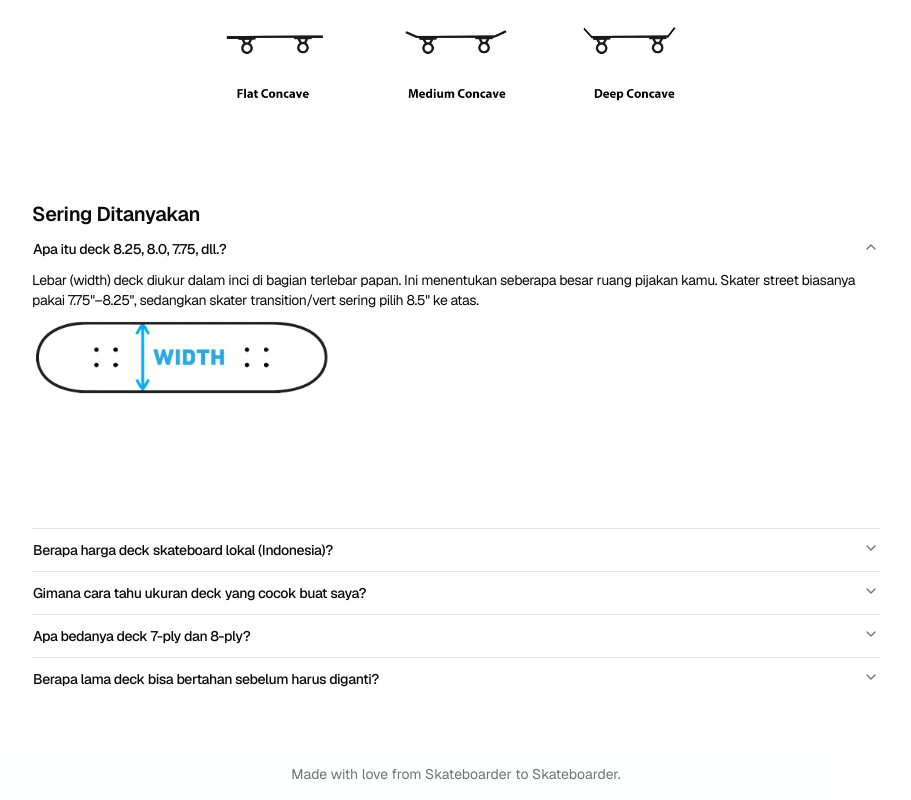
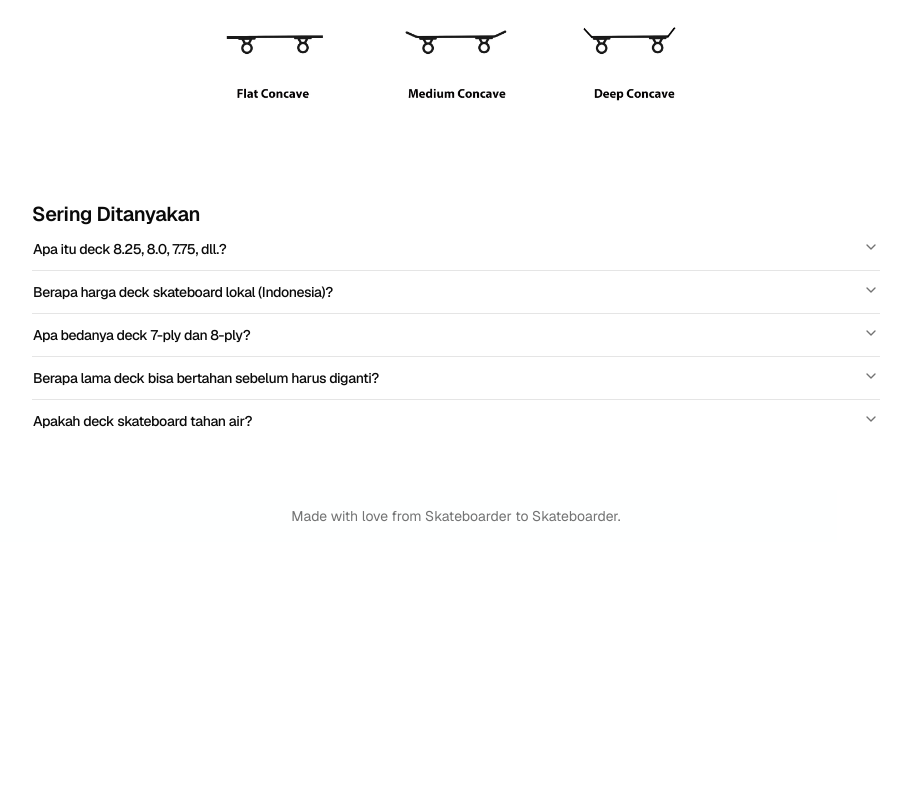
Before and after one commit to rikyfahrian/startskateboarding, a Next.js app: page /deck in a window 1280 px wide. Shown: the part 1674-2474 px from the top of the page, without its empty margins (184-1095 px from the left). After the commit the page ends 2216 px from the top, so only its background shows below. Built offline with nearby package versions, Linux system fonts and the light colour scheme.

Commit message:
page: deck

```diff
--- a/src/app/(parts)/deck/accordion.tsx
+++ b/src/app/(parts)/deck/accordion.tsx
@@ -32,29 +32,30 @@ const items: Item[] = [
       "Harga deck skateboard lokal (Indonesia) bisa bervariasi tergantung merek, kualitas, dan tempat pembelian. Umumnya, harga deck berkisar antara Rp 300.000 hingga Rp 800.000.",
     tips: "Belilah papan skateboard di Skateshop lokal untuk mendukung bisnis lokal dan mendapatkan saran langsung dari staf yang berpengalaman.",
   },
+
   {
     value: "item-3",
-    trigger: "Gimana cara tahu ukuran deck yang cocok buat saya?",
-    content:
-      'Patokan awalnya dari ukuran sepatu. Sepatu 39–40 → deck 7.5"–7.75". Sepatu 41–44 → deck 8.0"–8.5". Sepatu 45+ → deck 8.5"+. Gaya skating juga berpengaruh — street lebih sempit, vert dan cruising lebih lebar.',
-  },
-  {
-    value: "item-4",
     trigger: "Apa bedanya deck 7-ply dan 8-ply?",
     content:
       "Kebanyakan deck pakai 7-ply maple — 7 lapisan kayu yang direkatkan. Deck 8-ply lebih kaku dan tahan lama tapi lebih berat. Ada juga yang pakai lapisan carbon fiber atau fiberglass untuk nambahin kekuatan tanpa nambah berat.",
   },
   {
-    value: "item-5",
+    value: "item-4",
     trigger: "Berapa lama deck bisa bertahan sebelum harus diganti?",
     content:
       "Tergantung seberapa sering dan keras kamu skating. Rata-rata deck bertahan 1–3 bulan untuk skater harian. Tanda-tanda harus ganti: bagian tail (ekor habis terkikis), delaminasi (lapisan mengelupas), atau papan terasa mati dan tidak ada pop-nya.",
+  },
+  {
+    value: "item-5",
+    trigger: "Apakah deck skateboard tahan air?",
+    content:
+      "Deck skateboard biasanya terbuat dari kayu maple yang tidak tahan air. Jika terkena air, kayu bisa melunak, melengkung, atau bahkan delaminasi (lapisan mengelupas). Untuk melindungi deck, hindari skating di genangan air atau hujan, dan pastikan untuk mengeringkan deck dengan baik jika terkena air.",
   },
 ];
 
 export function AccordionBasic() {
   return (
-    <Accordion type="single" collapsible defaultValue="item-1" className="w-full">
+    <Accordion type="single" collapsible className="w-full">
       {items.map((item) => (
         <AccordionItem key={item.value} value={item.value}>
           <AccordionTrigger>{item.trigger}</AccordionTrigger>
```
